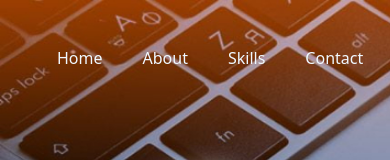
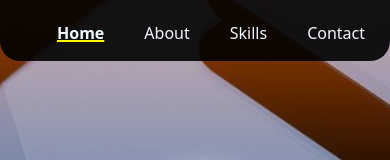
Before and after one commit to Rathan077/Portfolio, a React (Create React App) app: page / in a window 390 px wide. Shown: the top 160 px of the page. Built offline with nearby package versions, Linux system fonts and the light colour scheme; a web font is replaced by a local one.

Commit message:
seventh commit

```diff
--- a/src/components/about/about.css
+++ b/src/components/about/about.css
@@ -3,7 +3,7 @@
 
 .body {
     background-image: url(../images/about-bg.png);
-    height: auto;
+    height: 100vh;
     background-repeat: no-repeat;
     background-size: auto;
     margin: 0;
@@ -36,3 +36,17 @@
     margin-bottom: 30%;
     text-align: justify;
 }
+
+@media only screen and (min-width: 325px) and (max-width: 450px) {
+
+    .body {
+        background: url(../images/about-bg.png) no-repeat center center/cover;
+    }
+
+    .content-about {
+        display: inline-block;
+        padding-top: 20%;
+    }
+
+
+}
--- a/src/components/contact/contact.css
+++ b/src/components/contact/contact.css
@@ -45,7 +45,7 @@
 }
 
 .contact-container .form .input::placeholder {
-    color: #ddd;
+    color: rgb(255, 255, 255);
 }
 
 .contact-container .form #name,
@@ -125,7 +125,9 @@
 
     .contact-container .form {
         min-width: 325px;
-        max-width: 300px;
+        max-width: 350px;
+        min-height: 440px;
+        max-height: 500px;
     }
 
     .contact-container .form .textarea {
--- a/src/components/home/home.css
+++ b/src/components/home/home.css
@@ -3,8 +3,9 @@
 @import url('https://fonts.googleapis.com/css2?family=Damion&display=swap');
 
 .home {
-    background-image: url(../images/home-bg.jpg);
+    background: url(../images/home-bg.jpg) no-repeat center center/cover;
     position: static;
+    height: 100vh;
     padding: 0;
     margin: 0;
 }
--- a/src/components/navbar.css
+++ b/src/components/navbar.css
@@ -8,6 +8,7 @@
     z-index: 2;
     top: 0;
     width: 100%;
+    background-color: rgba(0, 0, 0, 0.897);
 
 
 }
@@ -87,7 +88,9 @@
         position: fixed;
         top: 0;
         z-index: 1;
-        margin-top: -30px;
+        margin-top: -14%;
+        border-radius: 20px;
+
 
 
 
@@ -95,7 +98,7 @@
 
     .nav-link {
         display: flex;
-        padding: 15px;
+        padding: 0 15px 0 15px;
     }
 
     .header {
@@ -106,8 +109,8 @@
 
     .nav-link:hover {
 
-        padding: 10px 10px;
-        border-radius: 10%;
+        padding: 7px 15px 10px 15px;
+        border-radius: 3px 20px;
 
 
     }
--- a/src/components/navbar.js
+++ b/src/components/navbar.js
@@ -11,7 +11,7 @@ function Navbar() {
           to="home"
           spy={true}
           smooth={true}
-          offset={50}
+          offset={-100}
           duration={500}
         >
           RATHAN
@@ -24,7 +24,7 @@ function Navbar() {
               to="home"
               spy={true}
               smooth={true}
-              offset={50}
+              offset={-50}
               duration={500}
             >
               <span className="nav-name">Home</span>
@@ -37,7 +37,7 @@ function Navbar() {
               to="about"
               spy={true}
               smooth={true}
-              offset={50}
+              offset={-50}
               duration={500}
             >
               <span className="nav-name">About</span>
@@ -51,7 +51,7 @@ function Navbar() {
               to="skills"
               spy={true}
               smooth={true}
-              offset={50}
+              offset={-50}
               duration={500}
             >
               <span className="nav-name">Skills</span>
@@ -65,7 +65,7 @@ function Navbar() {
               to="contact"
               spy={true}
               smooth={true}
-              offset={50}
+              offset={150}
               duration={500}
             >
               <span className="nav-name">Contact</span>
```
